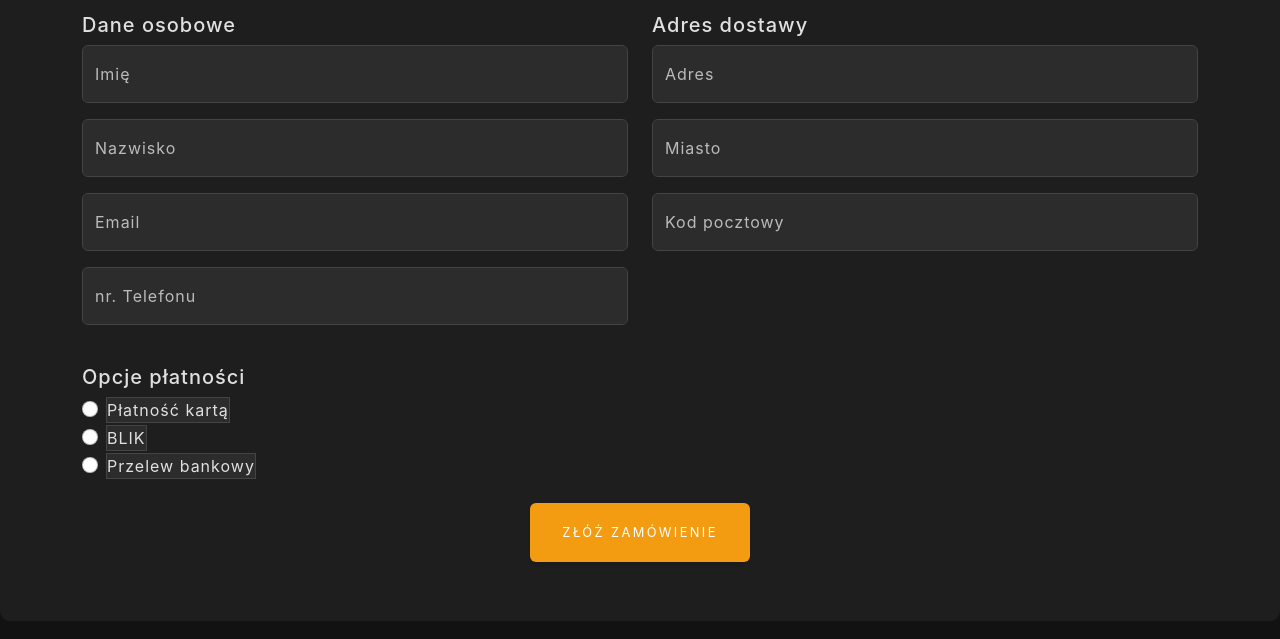
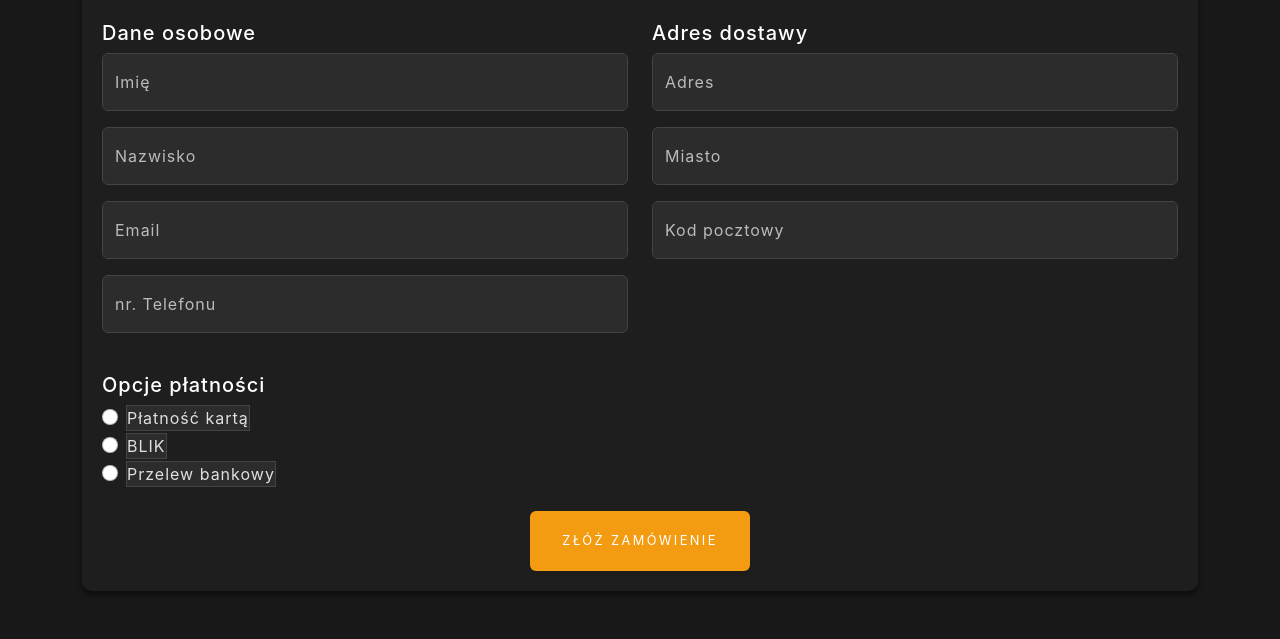
Before and after one commit to maybezzz777/enjoybeer, a plain HTML site: page realizacja.html in a window 1280 px wide. Shown: the part 179-818 px from the top of the page. Drawn offline with nearby package versions, Linux system fonts and the light colour scheme.

Commit message:
Add files via upload

```diff
--- a/css/style.css
+++ b/css/style.css
@@ -153,6 +153,7 @@
 
 .bg-mydark {
     background-color: rgba(15, 15, 15, 0.959);
+    color:#fff;
 }
 
 .card {
@@ -168,6 +169,20 @@
     flex-direction: column;
     justify-content: space-between; /* Wyrównanie przycisków na dole */
     height: 100%;
+}
+
+.rel{
+    background-color: #1e1e1e; /* Ciemne tło */
+    color: #fff; /* Biały tekst */
+    border: none; /* Usunięcie ramki */
+    border-radius: 10px;
+    box-shadow: 0 4px 6px rgba(0, 0, 0, 0.5); /* Subtelny cień */
+    overflow: hidden;
+    display: flex;
+    flex-direction: column;
+    justify-content: space-between; /* Wyrównanie przycisków na dole */
+    height: 100%;
+    padding:20px;
 }
 
 .card:hover {
--- a/realizacja.html
+++ b/realizacja.html
@@ -13,10 +13,7 @@
     <link href="css/styles.css" rel="stylesheet" />
     <link rel="stylesheet" href="css/style.css">
     <style>
-        body {
-            background-color: #121212;
-            color: #e0e0e0;
-        }
+
         .navbar {
             background-color: #1e1e1e;
         }
@@ -25,11 +22,6 @@
         }
         .navbar a.nav-link:hover {
             color: #f39c12;
-        }
-        .main {
-            background-color: #1e1e1e;
-            border-radius: 10px;
-            padding: 20px;
         }
         .form-control, .form-check-label {
             background-color: #2c2c2c;
@@ -49,7 +41,9 @@
         .btn-primary:hover {
             background-color: #d87b0f;
         }
+
     </style>
+
 </head>
 <body>
     <nav class="navbar navbar-expand-lg navbar-light fixed-top" id="mainNav">
@@ -70,8 +64,10 @@
         </div>
     </nav>
 
-    <section class="py-5 main">
+    <section class="py-5 bg-mydark main">
         <div class="container">
+
+            <div class="rel">
             <h1 class="text-center mb-4">Realizacja Zamówienia</h1>
             <form>
                 <div class="mb-4 form-check">
@@ -145,6 +141,7 @@
                 </div>
             </form>
         </div>
+    </div>
     </section>
 
     <script src="https://cdn.jsdelivr.net/npm/bootstrap@5.2.3/dist/js/bootstrap.bundle.min.js"></script>
```
